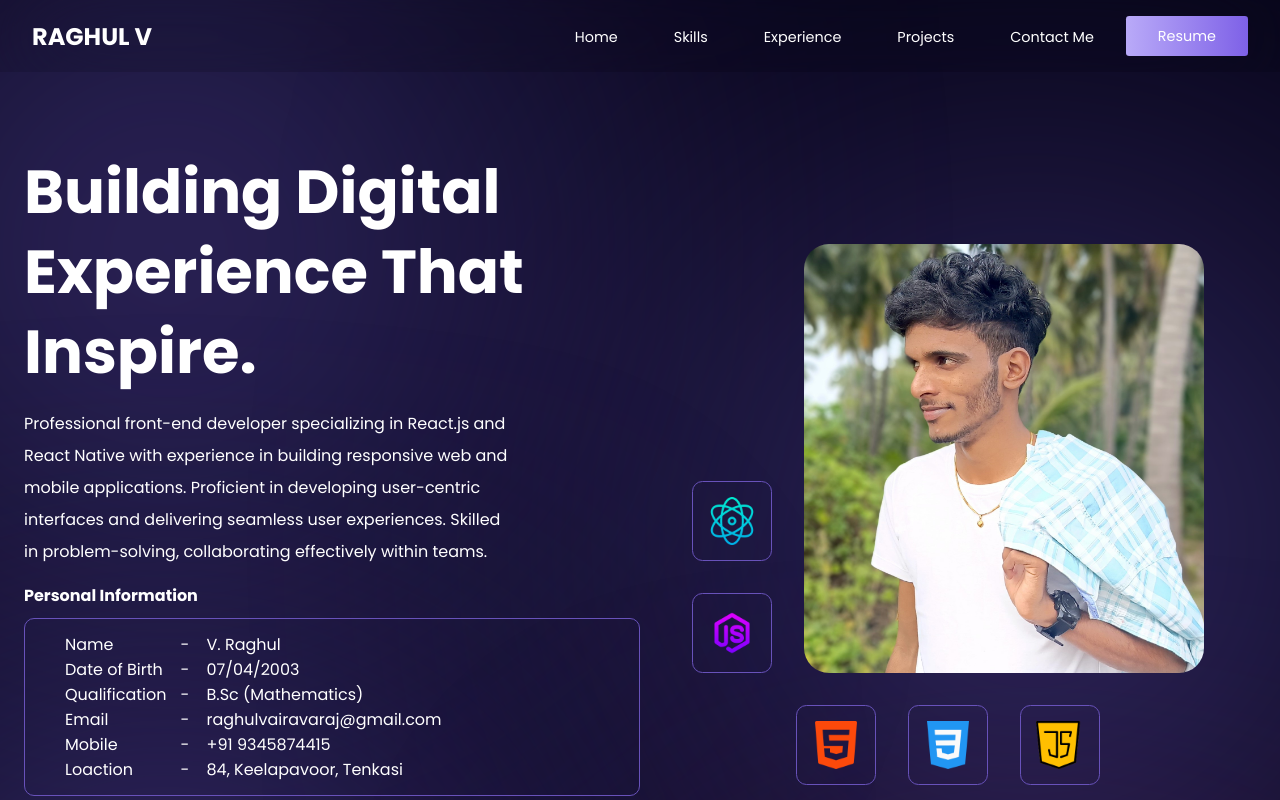
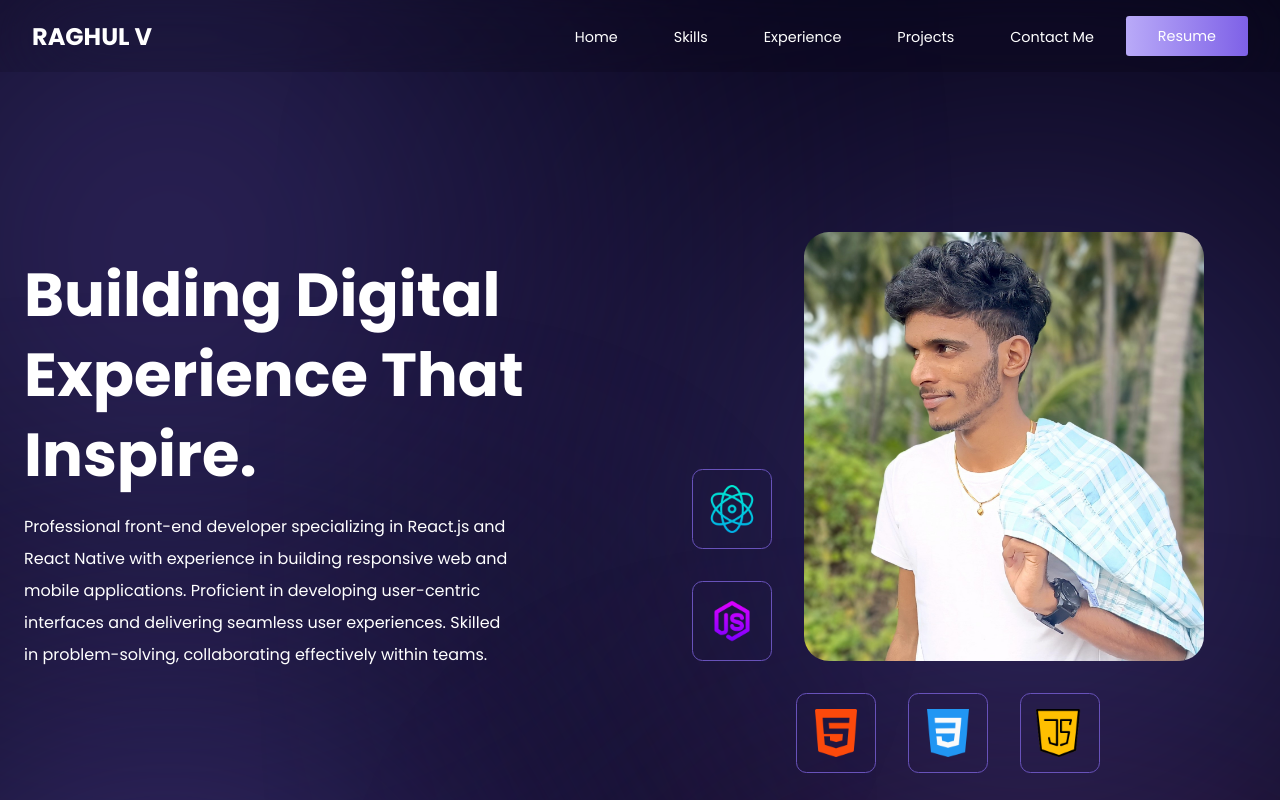
Before and after one commit to Raghul7S/PortfolioApp, a React (Create React App) app: page / in a window 1280 px wide. Shown: the top 800 px of the page. Built offline with nearby package versions, Linux system fonts and the light colour scheme.

Commit message:
Unwanted details removed

```diff
--- a/src/components/Hero/Hero.jsx
+++ b/src/components/Hero/Hero.jsx
@@ -8,7 +8,7 @@ const Hero = () => {
         <h2>Building Digital Experience That Inspire.</h2>
         <p>
         Professional front-end developer specializing in React.js and React Native with experience in building responsive web and mobile applications. Proficient in developing user-centric interfaces and delivering seamless user experiences. Skilled in problem-solving, collaborating effectively within teams.        </p>
-        <div className='about-me'>
+        {/* <div className='about-me'>
           <h4>Personal Information</h4>
           <div className='details'>
             <ul className='list-one'>
@@ -28,7 +28,7 @@ const Hero = () => {
               <li>84, Keelapavoor, Tenkasi</li>
             </ul>
           </div>
-        </div>
+        </div> */}
       </div>
 
       <div className='hero-img'>
```
